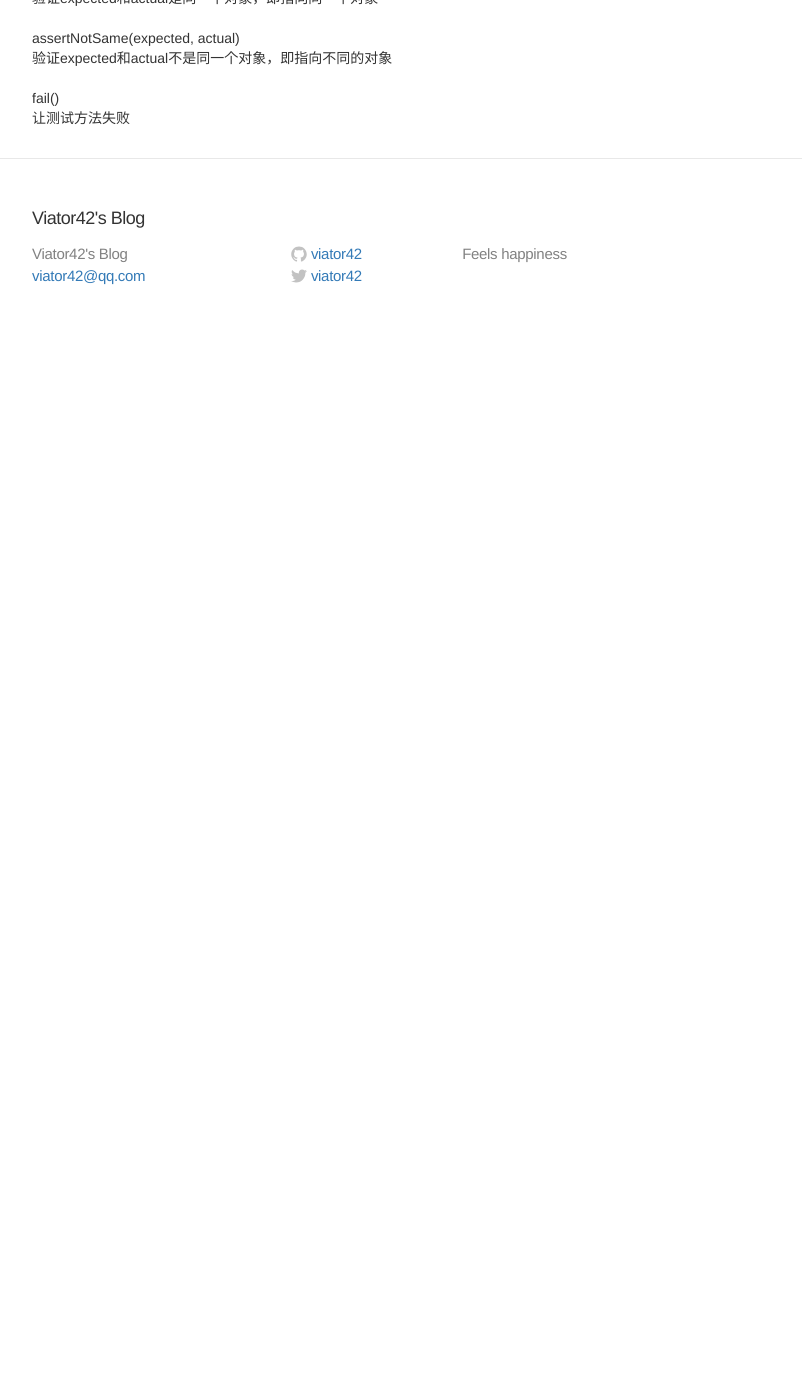
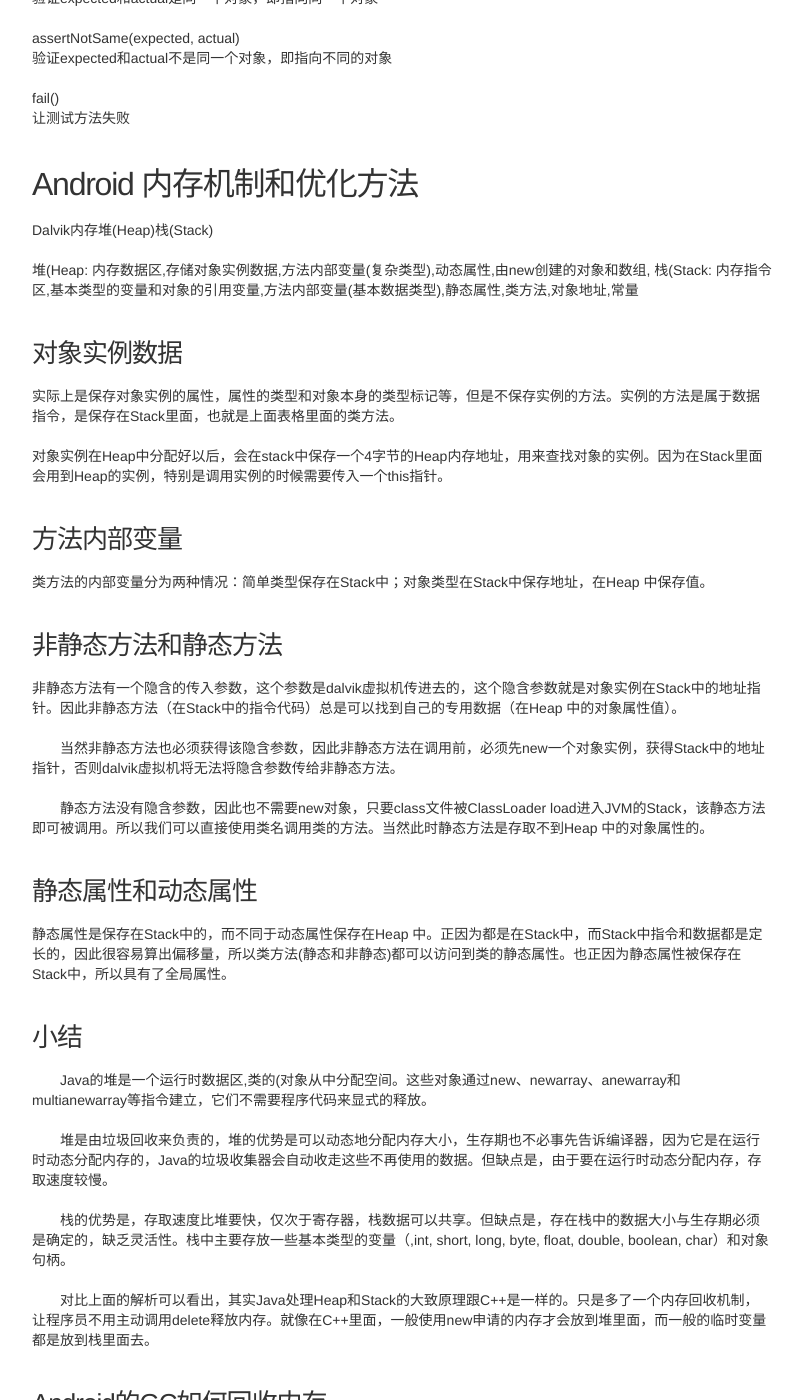
Before and after one commit to viator42/viator42.github.io, a Jekyll site: the page built from _posts/2014-4-4-android-note.markdown, in a window 1280 px wide and 1400 px high, scrolled down 47368 px. Shown: the whole window, without its empty margins (238-1040 px from the left). Built offline with Jekyll 4.4.1, drawn with Linux system fonts in a browser that asks for light colours; before the commit the page ends 47709 px from its top, so only the background shows below that; some of the changed text lies outside the part shown.

Commit message:
update post

```diff
--- a/_posts/2014-4-4-android-note.markdown
+++ b/_posts/2014-4-4-android-note.markdown
@@ -2052,3 +2052,66 @@ assertNotSame(expected, actual)
 
 fail()
 让测试方法失败
+
+## Android 内存机制和优化方法
+
+Dalvik内存堆(Heap)栈(Stack)
+
+堆(Heap:   内存数据区,存储对象实例数据,方法内部变量(复杂类型),动态属性,由new创建的对象和数组,
+栈(Stack:  内存指令区,基本类型的变量和对象的引用变量,方法内部变量(基本数据类型),静态属性,类方法,对象地址,常量
+
+### 对象实例数据
+
+实际上是保存对象实例的属性，属性的类型和对象本身的类型标记等，但是不保存实例的方法。实例的方法是属于数据指令，是保存在Stack里面，也就是上面表格里面的类方法。
+
+对象实例在Heap中分配好以后，会在stack中保存一个4字节的Heap内存地址，用来查找对象的实例。因为在Stack里面会用到Heap的实例，特别是调用实例的时候需要传入一个this指针。
+
+### 方法内部变量
+
+类方法的内部变量分为两种情况：简单类型保存在Stack中；对象类型在Stack中保存地址，在Heap 中保存值。
+
+### 非静态方法和静态方法
+
+非静态方法有一个隐含的传入参数，这个参数是dalvik虚拟机传进去的，这个隐含参数就是对象实例在Stack中的地址指针。因此非静态方法（在Stack中的指令代码）总是可以找到自己的专用数据（在Heap 中的对象属性值）。
+
+　　当然非静态方法也必须获得该隐含参数，因此非静态方法在调用前，必须先new一个对象实例，获得Stack中的地址指针，否则dalvik虚拟机将无法将隐含参数传给非静态方法。
+
+　　静态方法没有隐含参数，因此也不需要new对象，只要class文件被ClassLoader load进入JVM的Stack，该静态方法即可被调用。所以我们可以直接使用类名调用类的方法。当然此时静态方法是存取不到Heap 中的对象属性的。
+
+### 静态属性和动态属性
+
+静态属性是保存在Stack中的，而不同于动态属性保存在Heap 中。正因为都是在Stack中，而Stack中指令和数据都是定长的，因此很容易算出偏移量，所以类方法(静态和非静态)都可以访问到类的静态属性。也正因为静态属性被保存在Stack中，所以具有了全局属性。
+
+### 小结
+
+　　Java的堆是一个运行时数据区,类的(对象从中分配空间。这些对象通过new、newarray、anewarray和multianewarray等指令建立，它们不需要程序代码来显式的释放。
+
+　　堆是由垃圾回收来负责的，堆的优势是可以动态地分配内存大小，生存期也不必事先告诉编译器，因为它是在运行时动态分配内存的，Java的垃圾收集器会自动收走这些不再使用的数据。但缺点是，由于要在运行时动态分配内存，存取速度较慢。
+
+　　栈的优势是，存取速度比堆要快，仅次于寄存器，栈数据可以共享。但缺点是，存在栈中的数据大小与生存期必须是确定的，缺乏灵活性。栈中主要存放一些基本类型的变量（,int, short, long, byte, float, double, boolean, char）和对象句柄。
+
+　　对比上面的解析可以看出，其实Java处理Heap和Stack的大致原理跟C++是一样的。只是多了一个内存回收机制，让程序员不用主动调用delete释放内存。就像在C++里面，一般使用new申请的内存才会放到堆里面，而一般的临时变量都是放到栈里面去。
+
+### Android的GC如何回收内存
+
+Android的每个应用程序都会使用一个专有的Dalvik虚拟机实例来运行，它是由Zygote服务进程孵化出来的，也就是说每个应用程序都是在属于自己的进程中运行的。
+
+Android为不同类型的进程分配了不同的内存使用上限，如果程序在运行过程中出现了内存泄漏的而造成应用进程使用的内存超过了这个上限，则会被系统视为内存泄漏，从而被kill掉，这使得仅仅自己的进程被kill掉，而不会影响其他进程（如果是system_process等系统进程出问题的话，则会引起系统重启）。
+
+Android的GC是自动运行的,不再被引用的对象就会被GC回收.因此对于我们已经不需要使用的对象，我们可以把它设置为null，这样当GC运行的时候，就好遍历到你这个对象已经没有引用，会自动把该对象占用的内存回收。
+
+### 查看内存使用情况
+
+adb命令
+
+    adb shell dumpsys meminfo [package name]
+
+代码中查看
+
+    ActivityManager activityManager = (ActivityManager) getSystemService(ACTIVITY_SERVICE);
+
+    获取堆内存大小(单位M)
+    activityManager.getMemoryClass()
+    activityManager.getLargeMemoryClass()
+
+如果在AndroidManifest.xml中的<application>标签下添加属性android:largeHeap=“true” ,将启用大堆内存模式
```
Also changed, not shown: _posts/2016-3-22-recyclerview-and-cardview.markdown (+14 -0 lines).
